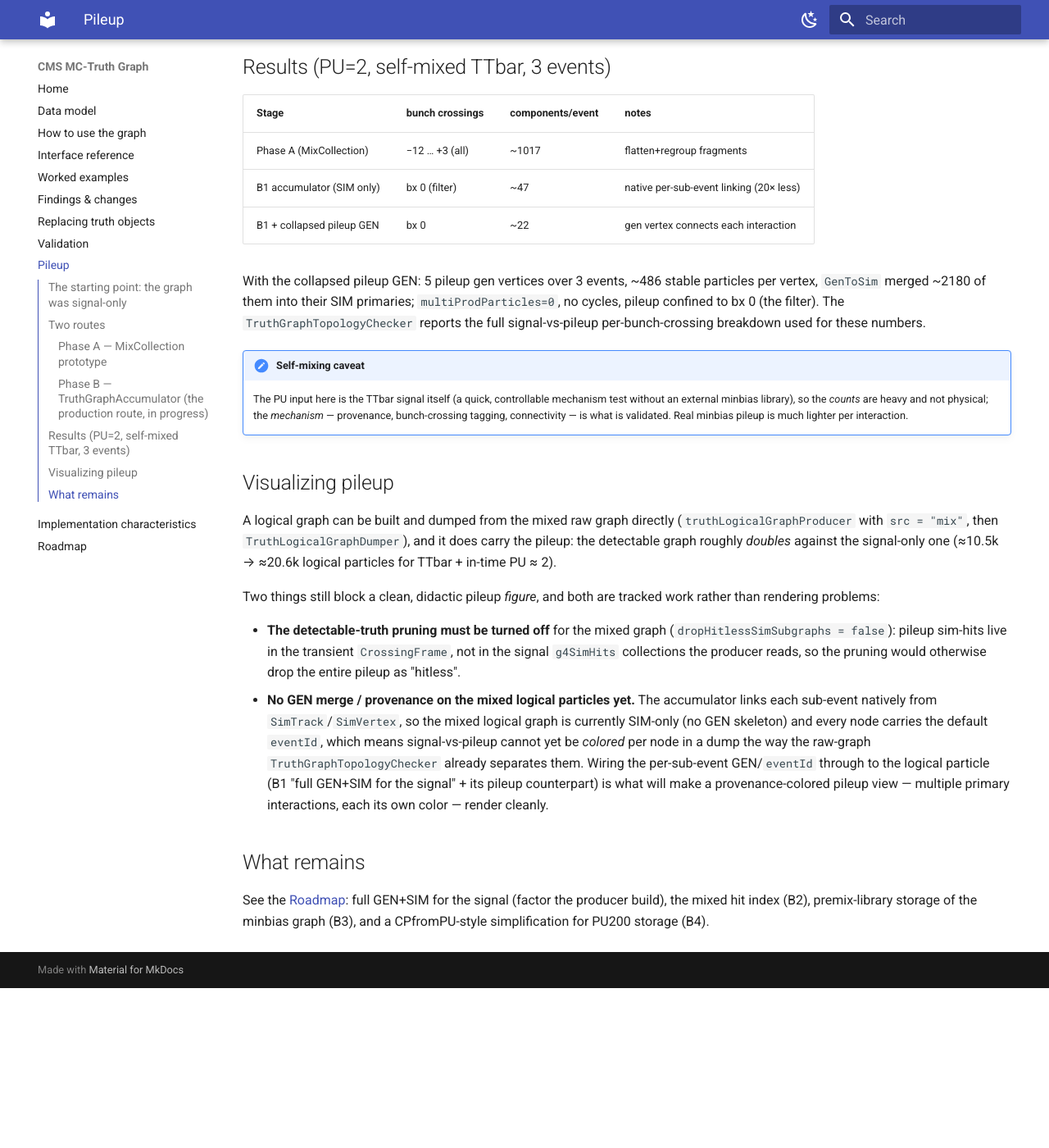
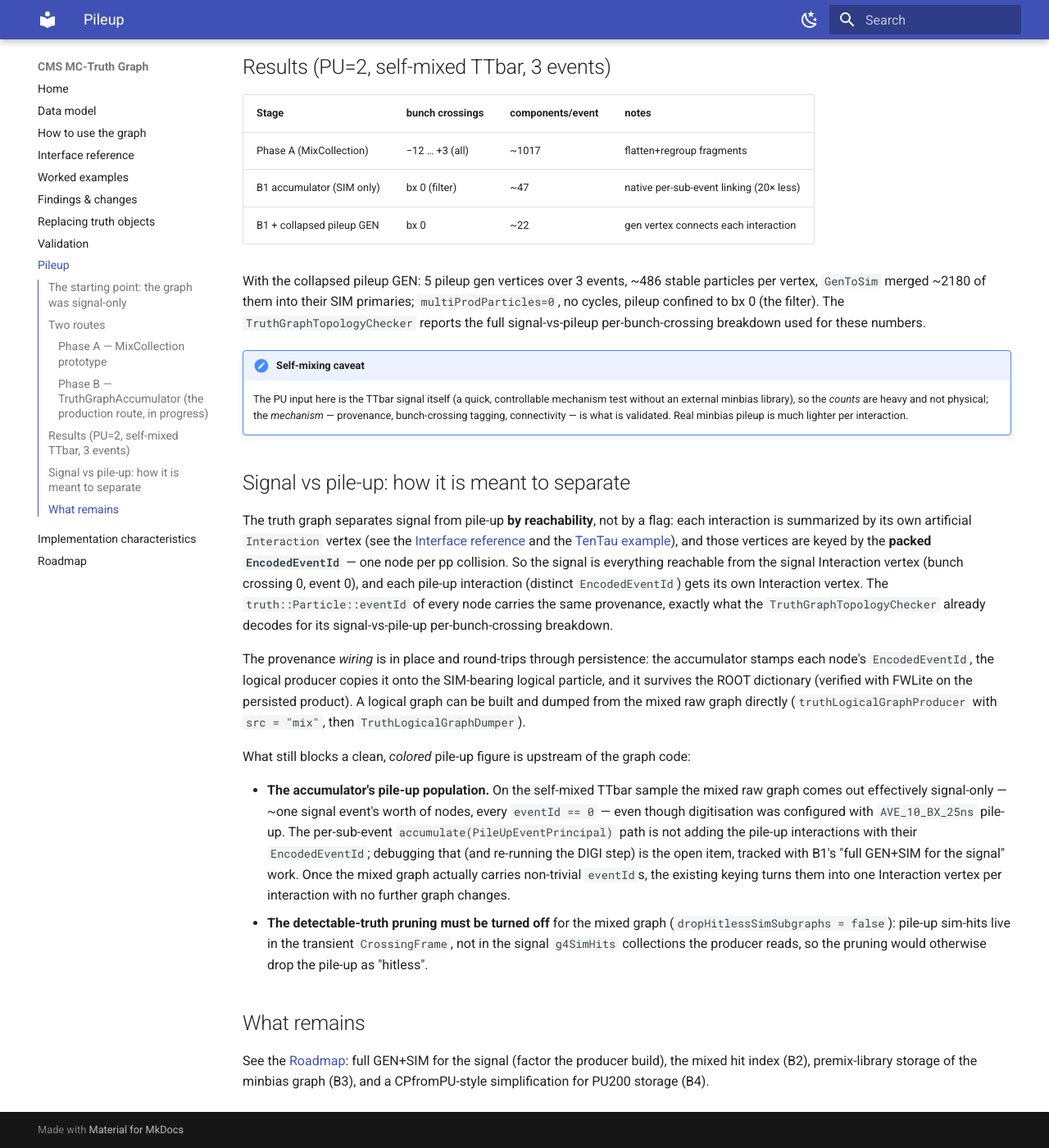
Before and after one commit to felicepantaleo/cms-truth-docs, an MkDocs documentation site: the page built from docs/pileup.md, in a window 1280 px wide and 1400 px high, scrolled down 1338 px. Shown: the whole window at 82% size. Built offline with MkDocs 1.6.1 and Material for MkDocs 9.7.7, drawn with Linux system fonts in a browser that asks for light colours; before the commit the page ends 2543 px from its top, so only the background shows below that.

Commit message:
docs: EncodedEventId-keyed Interaction vertices + pile-up status
Document that the per-interaction Interaction vertices are keyed by the packed
EncodedEventId (data-model.md, interface.md), so signal vs pile-up is a
reachability test - one Interaction vertex per pp collision.

Rewrite the pile-up section: the provenance wiring is in place and round-trips
through persistence (accumulator stamps EncodedEventId, producer propagates it,
verified with FWLite); the open blocker is the accumulator's pile-up population
(the mixed sample comes out effectively signal-only), tracked with B1.

```diff
--- a/docs/pileup.md
+++ b/docs/pileup.md
@@ -75,28 +75,40 @@ breakdown used for these numbers.
     physical; the *mechanism* — provenance, bunch-crossing tagging, connectivity —
     is what is validated. Real minbias pileup is much lighter per interaction.
 
-## Visualizing pileup
+## Signal vs pile-up: how it is meant to separate
 
-A logical graph can be built and dumped from the mixed raw graph directly
-(`truthLogicalGraphProducer` with `src = "mix"`, then `TruthLogicalGraphDumper`),
-and it does carry the pileup: the detectable graph roughly *doubles* against the
-signal-only one (≈10.5k → ≈20.6k logical particles for TTbar + in-time PU ≈ 2).
+The truth graph separates signal from pile-up **by reachability**, not by a flag:
+each interaction is summarized by its own artificial `Interaction` vertex (see the
+[Interface reference](interface.md) and the [TenTau example](examples.md)), and
+those vertices are keyed by the **packed `EncodedEventId`** — one node per pp
+collision. So the signal is everything reachable from the signal Interaction vertex
+(bunch crossing 0, event 0), and each pile-up interaction (distinct `EncodedEventId`)
+gets its own Interaction vertex. The `truth::Particle::eventId` of every node carries
+the same provenance, exactly what the `TruthGraphTopologyChecker` already decodes for
+its signal-vs-pile-up per-bunch-crossing breakdown.
 
-Two things still block a clean, didactic pileup *figure*, and both are tracked work
-rather than rendering problems:
+The provenance *wiring* is in place and round-trips through persistence: the
+accumulator stamps each node's `EncodedEventId`, the logical producer copies it onto
+the SIM-bearing logical particle, and it survives the ROOT dictionary (verified with
+FWLite on the persisted product). A logical graph can be built and dumped from the
+mixed raw graph directly (`truthLogicalGraphProducer` with `src = "mix"`, then
+`TruthLogicalGraphDumper`).
 
+What still blocks a clean, *colored* pile-up figure is upstream of the graph code:
+
+- **The accumulator's pile-up population.** On the self-mixed TTbar sample the mixed
+  raw graph comes out effectively signal-only — ~one signal event's worth of nodes,
+  every `eventId == 0` — even though digitisation was configured with
+  `AVE_10_BX_25ns` pile-up. The per-sub-event `accumulate(PileUpEventPrincipal)` path
+  is not adding the pile-up interactions with their `EncodedEventId`; debugging that
+  (and re-running the DIGI step) is the open item, tracked with B1's "full GEN+SIM
+  for the signal" work. Once the mixed graph actually carries non-trivial `eventId`s,
+  the existing keying turns them into one Interaction vertex per interaction with no
+  further graph changes.
 - **The detectable-truth pruning must be turned off** for the mixed graph
-  (`dropHitlessSimSubgraphs = false`): pileup sim-hits live in the transient
+  (`dropHitlessSimSubgraphs = false`): pile-up sim-hits live in the transient
   `CrossingFrame`, not in the signal `g4SimHits` collections the producer reads, so
-  the pruning would otherwise drop the entire pileup as "hitless".
-- **No GEN merge / provenance on the mixed logical particles yet.** The accumulator
-  links each sub-event natively from `SimTrack`/`SimVertex`, so the mixed logical
-  graph is currently SIM-only (no GEN skeleton) and every node carries the default
-  `eventId`, which means signal-vs-pileup cannot yet be *colored* per node in a dump
-  the way the raw-graph `TruthGraphTopologyChecker` already separates them. Wiring
-  the per-sub-event GEN/`eventId` through to the logical particle (B1 "full GEN+SIM
-  for the signal" + its pileup counterpart) is what will make a provenance-colored
-  pileup view — multiple primary interactions, each its own color — render cleanly.
+  the pruning would otherwise drop the pile-up as "hitless".
 
 ## What remains
 
```
Also changed, not shown: docs/data-model.md (+5 -3 lines), docs/interface.md (+4 -3 lines).
